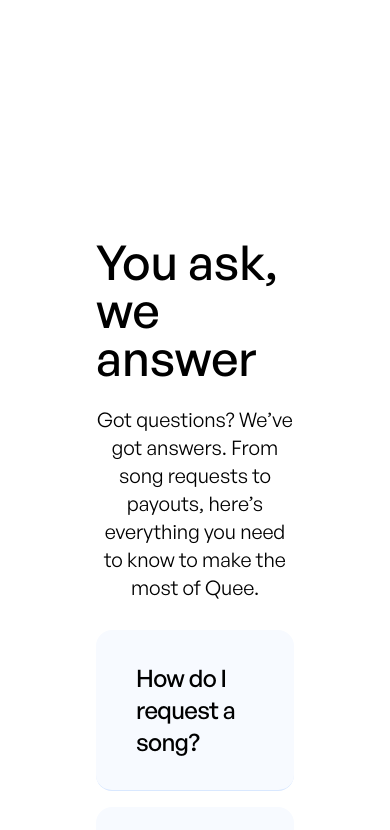
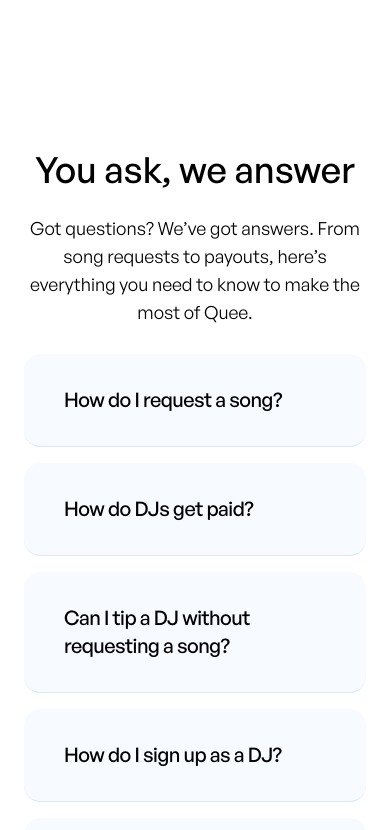
Before and after one commit to TheJoBoCollective/quee-web, a Next.js app: page / in a window 390 px wide. Shown: the part 3094-3924 px from the top of the page. Built offline with nearby package versions, Linux system fonts and the light colour scheme.

Commit message:
enhance text styling and adjust layout in Faqs and FaqItem components

```diff
--- a/src/components/landing/Faqs.tsx
+++ b/src/components/landing/Faqs.tsx
@@ -39,9 +39,9 @@
   ];
 
   return (
-    <section className="bg-white flex flex-col items-center py-30 px-24 min-h-screen mx-auto xl:max-w-[1280px] 2xl:max-w-[1440px]">
-      <h3 className="text-5xl font-medium pb-6">You ask, we answer</h3>
-      <p className="text-xl pb-7 max-w-xl text-center">
+    <section className="bg-white flex flex-col items-center px-6 py-8 md:py-30 md:px-24 md:min-h-screen mx-auto xl:max-w-[1280px] 2xl:max-w-[1440px]">
+      <h3 className="text-4xl md:text-5xl text-center font-medium pb-6">You ask, we answer</h3>
+      <p className="text-lg md:text-xl pb-7 max-w-xl text-center">
         Got questions? We’ve got answers. From song requests to payouts, here’s
         everything you need to know to make the most of Quee.
       </p>
--- a/src/components/landing/faq/index.tsx
+++ b/src/components/landing/faq/index.tsx
@@ -20,7 +20,7 @@
       alt=""
     /> */}
     <div className="flex w-full flex-col">
-      <h3 className="text-2xl font-medium tracking-tight">{question}</h3>
+      <h3 className="text-xl md:text-2xl font-medium tracking-tight">{question}</h3>
       <div
         className={`w-full overflow-clip transition-all duration-300 transition-discrete  ${
           isOpen ? "max-h-24 mt-6" : "max-h-0"
```
